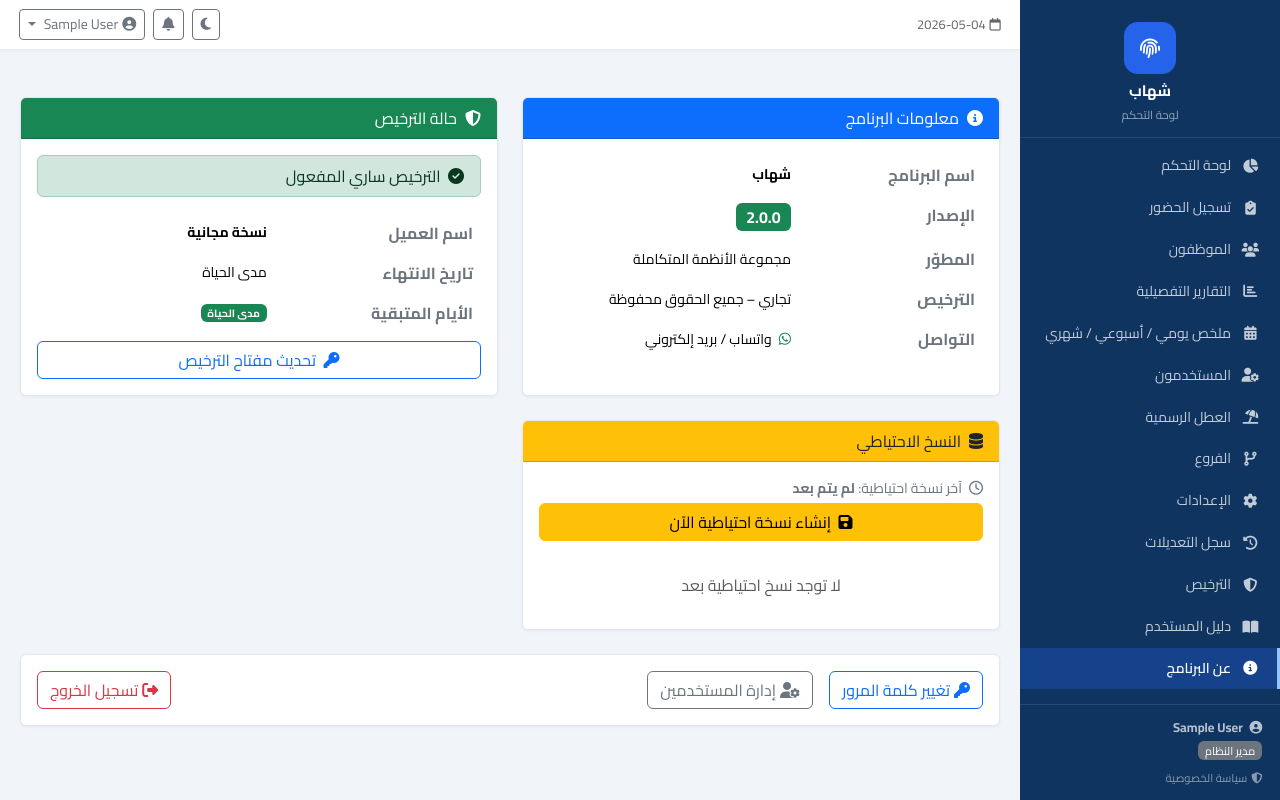
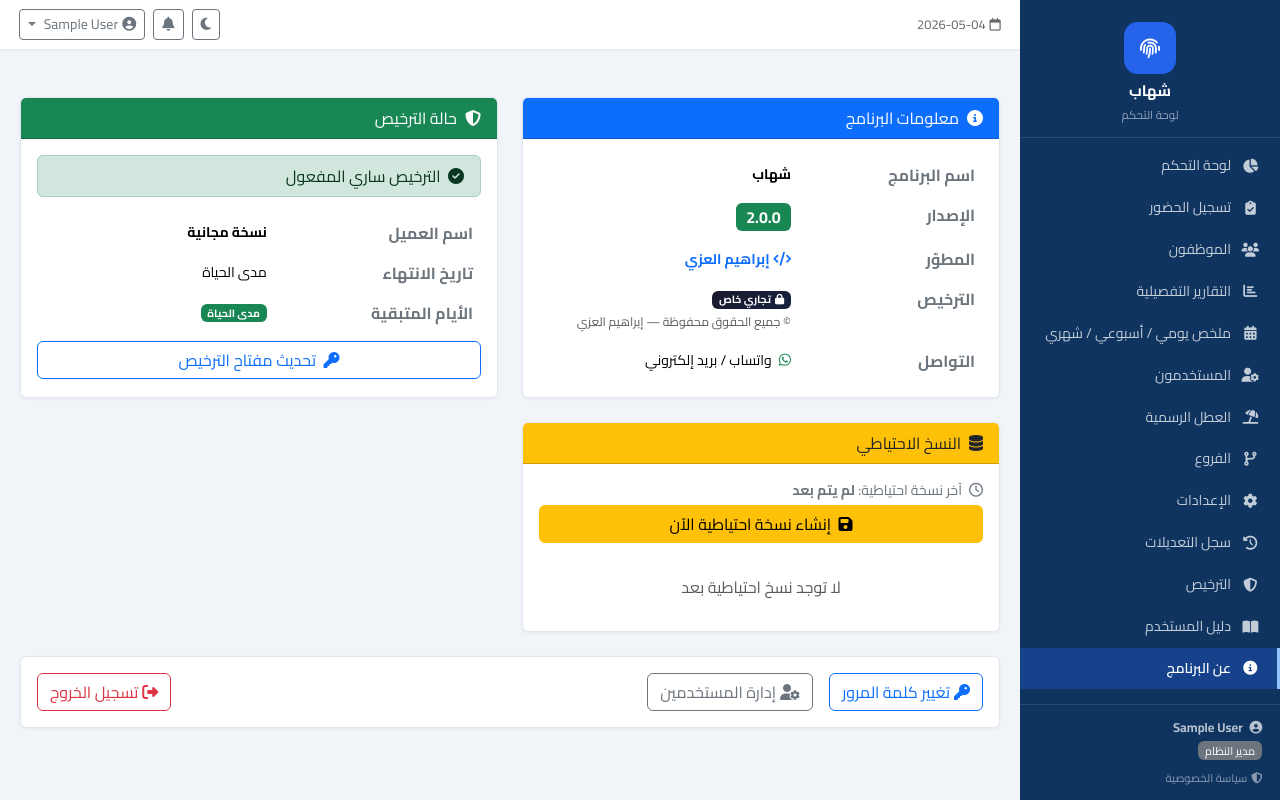
Before and after one commit to maha1236890-arch/shahab, a Flask app: page /about in a window 1280 px wide. Run offline with Flask 3, Linux system fonts and the light colour scheme; the visitor is signed in with stand-in values (Sample User, id 1); data comes from the database, SQL or seed files in the repository; data that the repository does not hold is empty; some libraries are stand-ins or nearby versions.

Commit message:
تحديث معلومات المطوّر والترخيص في صفحة عن البرنامج

```diff
--- a/templates/about.html
+++ b/templates/about.html
@@ -23,11 +23,22 @@
             </tr>
             <tr>
               <th class="text-secondary">المطوّر</th>
-              <td>مجموعة الأنظمة المتكاملة</td>
+              <td>
+                <span class="fw-bold text-primary">
+                  <i class="fa-solid fa-code me-1"></i>إبراهيم العزي
+                </span>
+              </td>
             </tr>
             <tr>
               <th class="text-secondary">الترخيص</th>
-              <td>تجاري – جميع الحقوق محفوظة</td>
+              <td>
+                <span class="badge text-white me-1" style="background:linear-gradient(135deg,#1a1a2e,#16213e);">
+                  <i class="fa-solid fa-lock me-1"></i>تجاري خاص
+                </span>
+                <small class="text-muted d-block mt-1">
+                  &copy; جميع الحقوق محفوظة — إبراهيم العزي
+                </small>
+              </td>
             </tr>
             <tr>
               <th class="text-secondary">التواصل</th>
```
